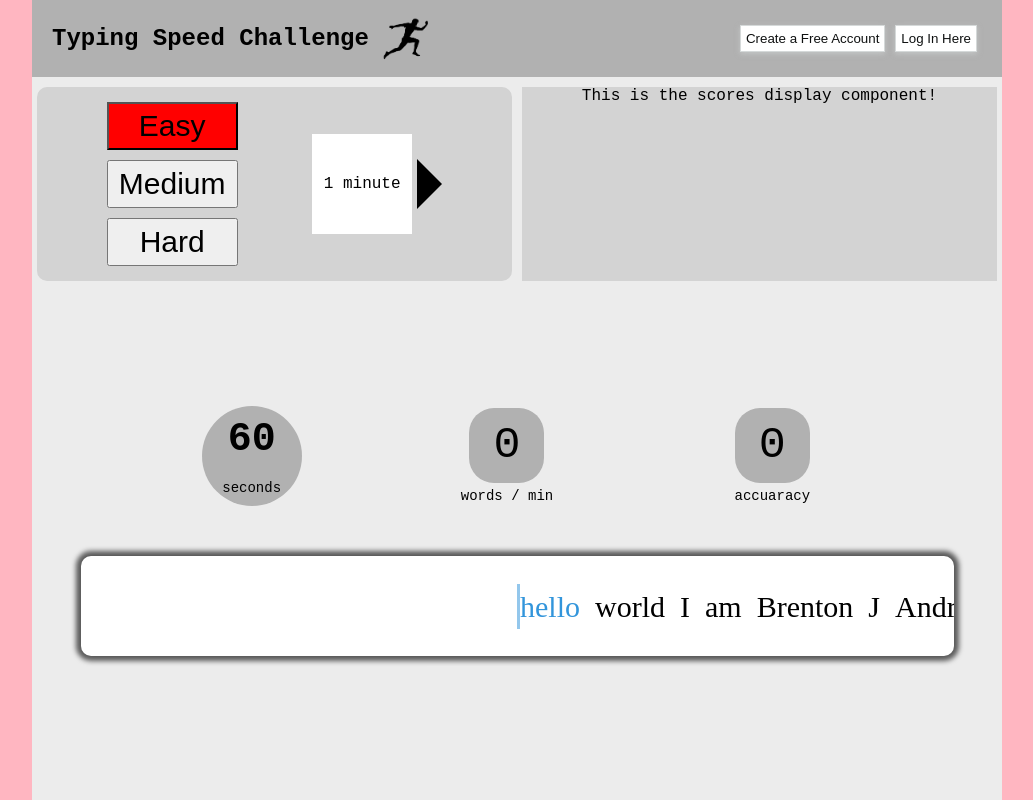
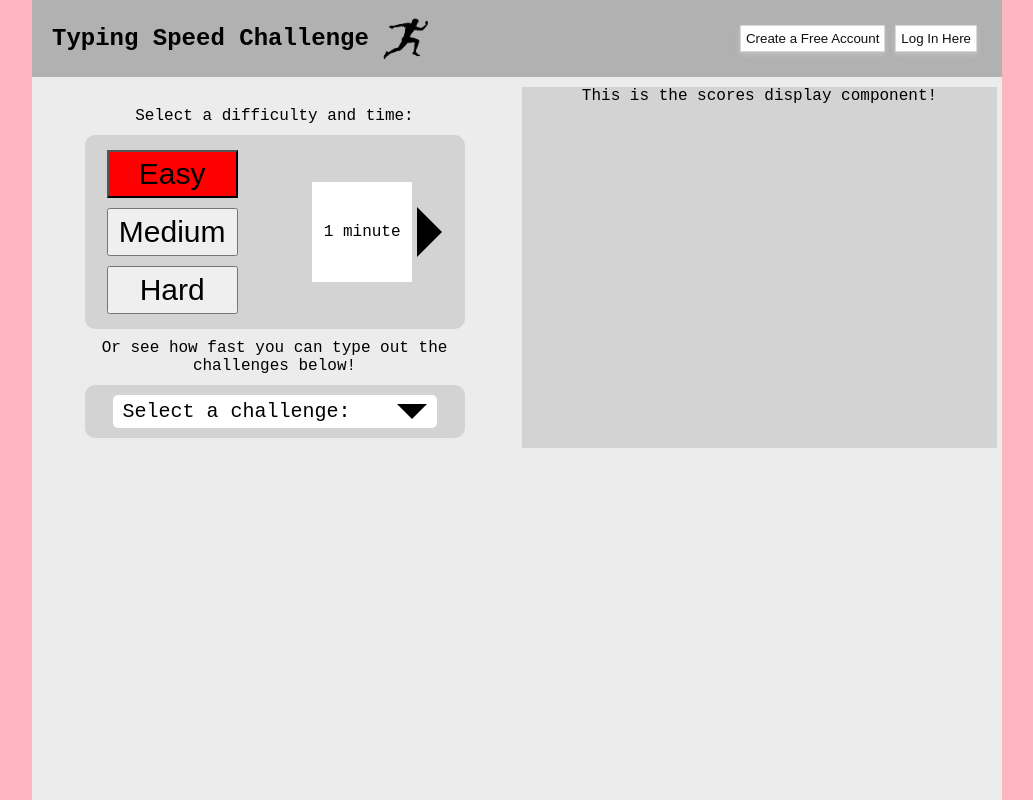
Before and after one commit to brenton-j-andrews/typing_practice_application, a React (Create React App) app: page / in a window 1280 px wide. Shown: the whole page, without its empty margins (123-1156 px from the left). Built offline with nearby package versions, Linux system fonts and the light colour scheme; a web font is replaced by a local one.

Commit message:
Challenge selection dropdown working after a stupid error.

```diff
--- a/src/App.js
+++ b/src/App.js
@@ -10,11 +10,8 @@ import './App.css';
 function App() {
 
   const [ typingDifficulty, setTypingDifficulty ] = useState("easy");
-  const [ typingTime, setTypingTime ] = useState(1);
-
-  useEffect(() => {
-    console.log(typingDifficulty, typingTime);
-  }, [ typingDifficulty, typingTime ]);
+  const [ typingDuration, setTypingDuration ] = useState(1);
+  const [ selectedArrayName, setSelectedArrayName ] = useState();
 
   return (
     <div className="app-wrapper">
@@ -24,13 +21,18 @@ function App() {
         <Selection
           typingDifficulty={typingDifficulty}
           setTypingDifficulty={setTypingDifficulty}
-          typingTime={typingTime}
-          setTypingTime={setTypingTime}
+
+          typingDuration={typingDuration}
+          setTypingDuration={setTypingDuration}
+
+          selectedArrayName={selectedArrayName}
+          setSelectedArrayName={setSelectedArrayName}
         />
         <Scores />
       </div>
 
-      <Practice />
+      {/* <Practice /> */}
+
     </div>
   );
 }
--- a/src/Components/Selection/Selection.jsx
+++ b/src/Components/Selection/Selection.jsx
@@ -2,21 +2,33 @@
  * The selection component allows the user to select a 'level' and time setting for the typing challenge.
  */
 
-import React from 'react';
+import React, { useState } from 'react';
 
 import "./selection.css";
 
 const Selection = ({
   typingDifficulty,
   setTypingDifficulty,
-  typingTime,
-  setTypingTime
+  typingDuration,
+  setTypingDuration,
+  selectedArrayName,
+  setSelectedArrayName
 }) => {
+
+  const [ displayLevelDropdown, setDisplayLevelDropdown ] = useState(false);
+
+  const levelSelectionOptions = ["US States", "Countries of the World", "One to One hundred"];
+
+  const handleDropdownClick = (levelName) => {
+    setDisplayLevelDropdown(false);
+    setSelectedArrayName(levelName);
+  }
 
   return (
     <div className='selection-wrapper'>
+      <span className='selection-prompt'> Select a difficulty and time: </span>
+
       <div className="upper-selection-menu">
-
         <div className="upper-selection-difficulty-options">
           <button
           className={
@@ -55,30 +67,59 @@ const Selection = ({
           <div className="time-options-wrapper">
 
             <div className="selector-arrow-wrapper">
-              {typingTime > 1 &&
+              {typingDuration > 1 &&
                 <div
                   className="selector-arrow arrow-left"
-                  onClick={() => {setTypingTime(typingTime - 1)}}
+                  onClick={() => {setTypingDuration(typingDuration - 1)}}
                 />
               }
             </div>
 
 
             <div className="selected-time-display">
-              <span> { typingTime } {typingTime === 1 ? "minute" : "minutes"} </span>
+              <span> { typingDuration } {typingDuration === 1 ? "minute" : "minutes"} </span>
             </div>
 
             <div className="selector-arrow-wrapper">
-              {typingTime < 3 &&
+              {typingDuration < 3 &&
                 <div
                   className="selector-arrow arrow-right"
-                  onClick={() => {setTypingTime(typingTime + 1)}}
+                  onClick={() => {setTypingDuration(typingDuration + 1)}}
                 />
               }
             </div>
           </div>
         </div>
       </div>
+
+      <span className='selection-prompt'> Or see how fast you can type out the challenges below! </span>
+
+      <div className="lower-selection-menu">
+
+        <div className="level-selection-wrapper">
+          <div className="level-selection-display">
+            <span> { selectedArrayName ? selectedArrayName : "Select a challenge:" } </span>
+          </div>
+          <div className="dropdown-toggle" onClick={() => {setDisplayLevelDropdown(!displayLevelDropdown)}}/>
+        </div>
+
+        {displayLevelDropdown &&
+          <ul className="level-selection-dropdown">
+            {levelSelectionOptions.map((level, index) => {
+
+              return (
+                <li
+                  className='level-item'
+                  key={crypto.randomUUID()}
+                  onClick={() => {handleDropdownClick(level)}}
+                >
+                  {level}
+                </li>
+              )
+            })}
+          </ul>
+        }
+      </div>
     </div>
   );
 };
--- a/src/Components/Selection/selection.css
+++ b/src/Components/Selection/selection.css
@@ -3,17 +3,25 @@
   display: flex;
   flex-direction: column;
   align-items: center;
-  background-color: lightgray;
   margin: 10px 5px;
   padding: 10px 0px;
   border-radius: 10px;
 }
 
-.upper-selection-menu {
+.selection-prompt {
+  width: 80%;
+  text-align: center;
+  margin: 10px;
+}
+
+.upper-selection-menu, .lower-selection-menu {
   display: flex;
   justify-content: space-around;
   align-items: center;
   width: 80%;
+  background-color: lightgray;
+  padding: 10px 0px;
+  border-radius: 10px;
 }
 
 .upper-selection-difficulty-options {
@@ -71,3 +79,52 @@
   margin-left: 5px;
   border-left: 25px solid black;
 }
+
+.lower-selection-menu {
+  position: relative;
+}
+
+.level-selection-wrapper {
+  display: flex;
+  justify-content: space-between;
+  align-items: center;
+  font-size: 20px;
+  padding: 5px 10px;
+  background-color: white;
+  width: 80%;
+  border-radius: 5px;
+}
+
+.dropdown-toggle {
+  height: 0px;
+  width: 0px;
+  border-left: 15px solid transparent;
+  border-right: 15px solid transparent;
+  border-top: 15px solid black;
+  border-bottom-left-radius: 10px;
+  cursor: pointer;
+}
+
+.level-selection-dropdown {
+  display: flex;
+  flex-direction: column;
+  align-items: center;
+  position: absolute;
+  background-color: white;
+  padding: 5px;
+  width: 314px;
+  border-radius: 5px;
+  top: 45px;
+}
+
+.level-item {
+  width: 90%;
+  font-size: 20px;
+  list-style: none;
+  padding: 5px;
+  border-radius: 5px;
+}
+
+.level-item:hover {
+  background-color: lightgray;
+}
```
Also changed, not shown: typing_list.js (added, +9 -0 lines).
